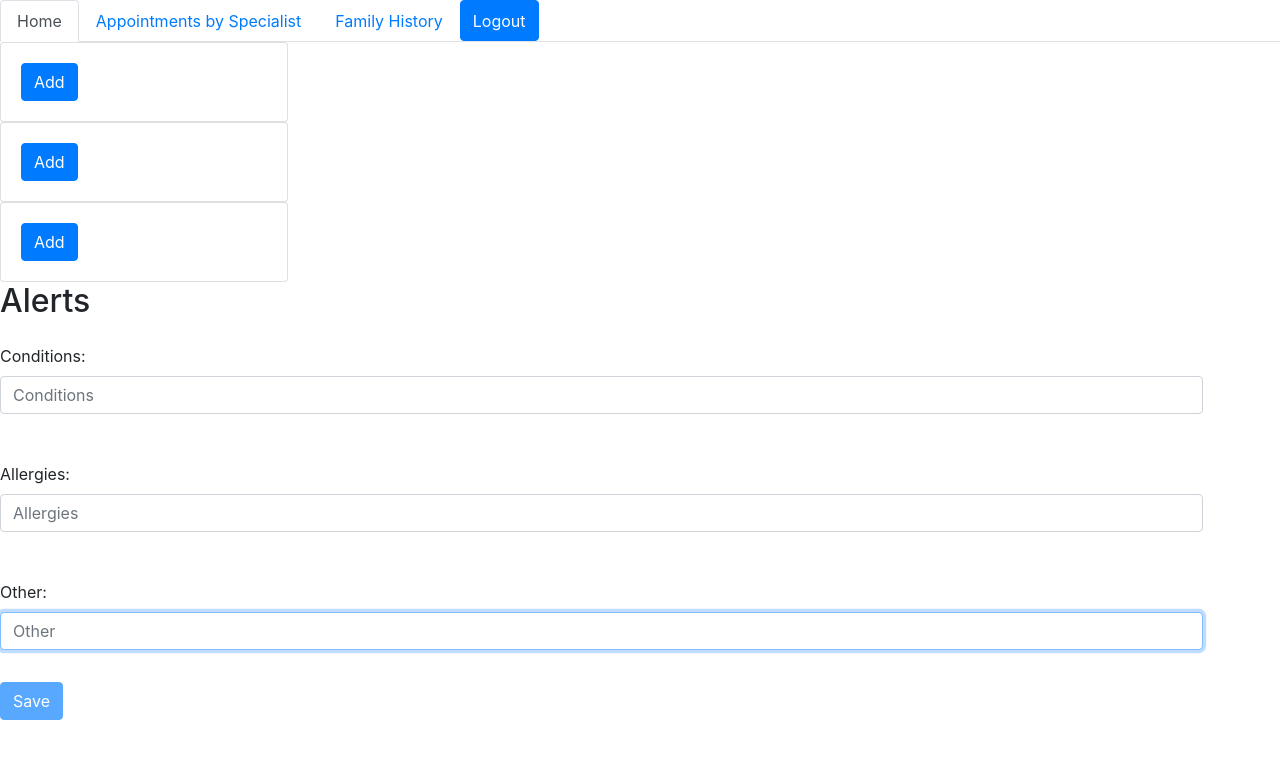
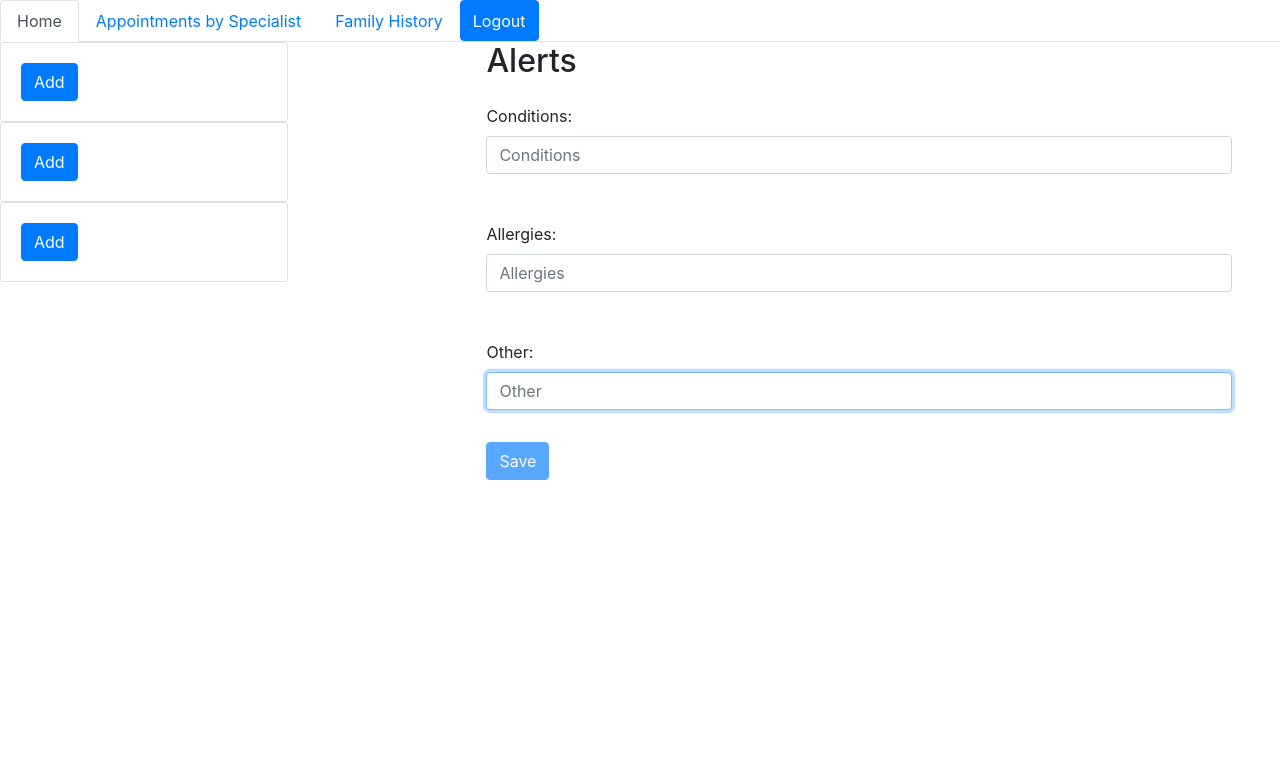
Before and after one commit to MegSemrad/nss-MeghanSemrad-Capstone1, a React (Create React App) app: page /alertsForm in a window 1280 px wide. Shown: the top 758 px of the page. Built offline with nearby package versions, Linux system fonts and the light colour scheme; no server answers; sample sign-in values are in the browser's storage.

Commit message:
added css and files

```diff
--- a/src/components/ApplicationViews.js
+++ b/src/components/ApplicationViews.js
@@ -20,7 +20,7 @@ export const ApplicationViews = () => {
      return (
           <>
                <BasePatientDetailsProvider>
-                    <Route exact path="/home">
+                    <Route path="/home">
                          <PermanentDashboardSection className="leftSideParentCSS"  />
                     </Route>
                </BasePatientDetailsProvider>
--- a/src/components/HealthInOne.css
+++ b/src/components/HealthInOne.css
@@ -0,0 +1,9 @@
+.rightSideChildCSS {
+    float: right;
+    width: 62%;
+}
+
+.container--left {
+    float: left;
+    width: 35%;
+}
--- a/src/components/permanentDashboardSection/permanentDashboardSection.js
+++ b/src/components/permanentDashboardSection/permanentDashboardSection.js
@@ -5,10 +5,10 @@ import { PreferredPharmacyList } from "./preferredPharmacies/PreferredPharmacyLi
 import "./permanentDashboardSection.css"
 export const PermanentDashboardSection = (props) => {
     return (
-        <>
+        <section className="container--left">
         <PatientDetailList className="leftSideChildCSS"/>
         <AlertList className="leftSideChildCSS"/>
         <PreferredPharmacyList className="leftSideChildCSS"/>
-        </>
+        </section>
     )
 };
```
Also changed, not shown: src/components/rightsideDashboardSection/specialistTypes/SpecialistTypeCard.js (added), src/components/rightsideDashboardSection/specialistTypes/SpecialistTypeDetail.js (added), src/components/rightsideDashboardSection/specialistTypes/SpecialistTypeForm.js (added), src/components/rightsideDashboardSection/specialistTypes/SpecialistTypeList.js (added), src/components/rightsideDashboardSection/specialistTypes/SpecialistTypeProvider.js (added).
